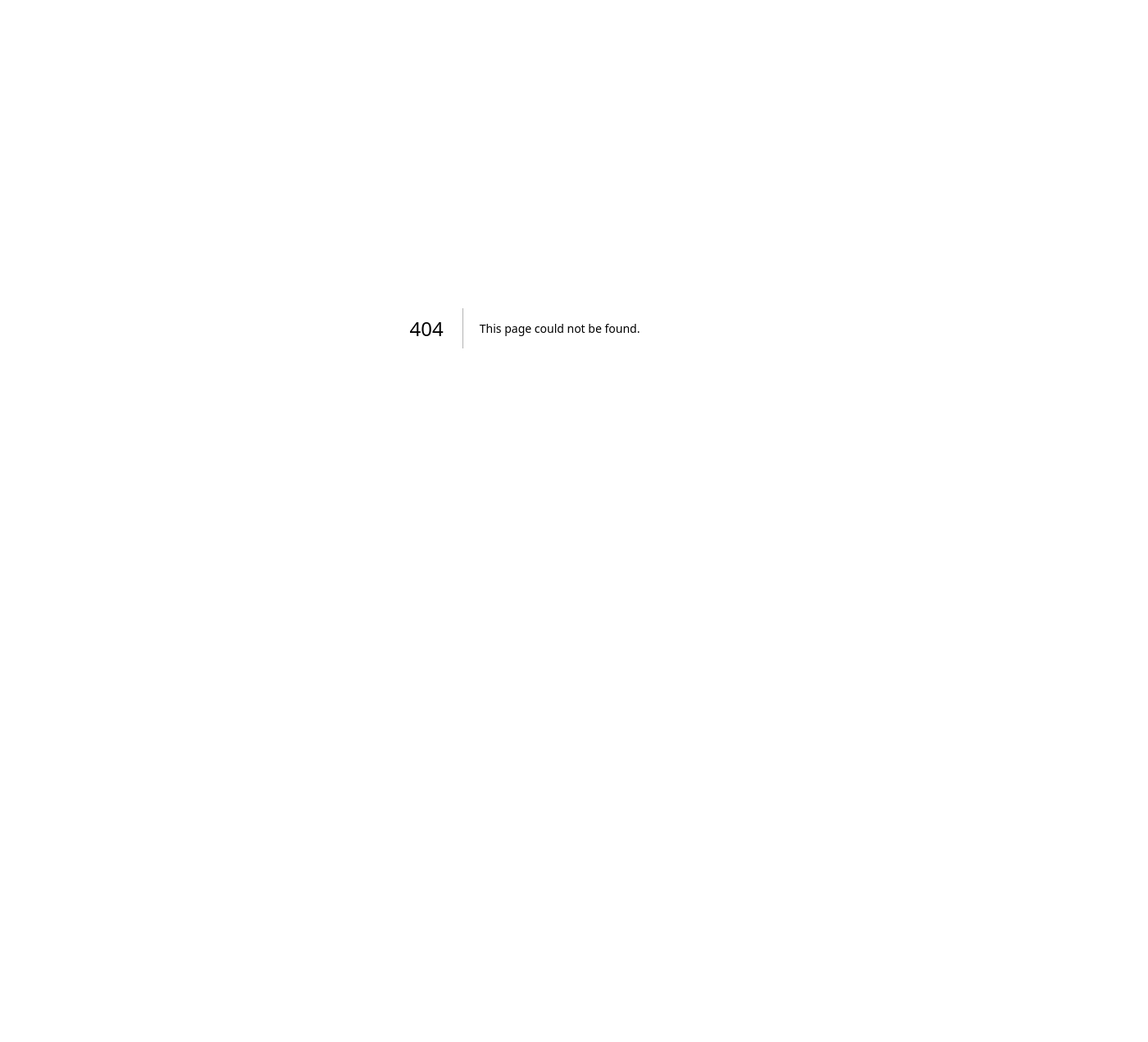
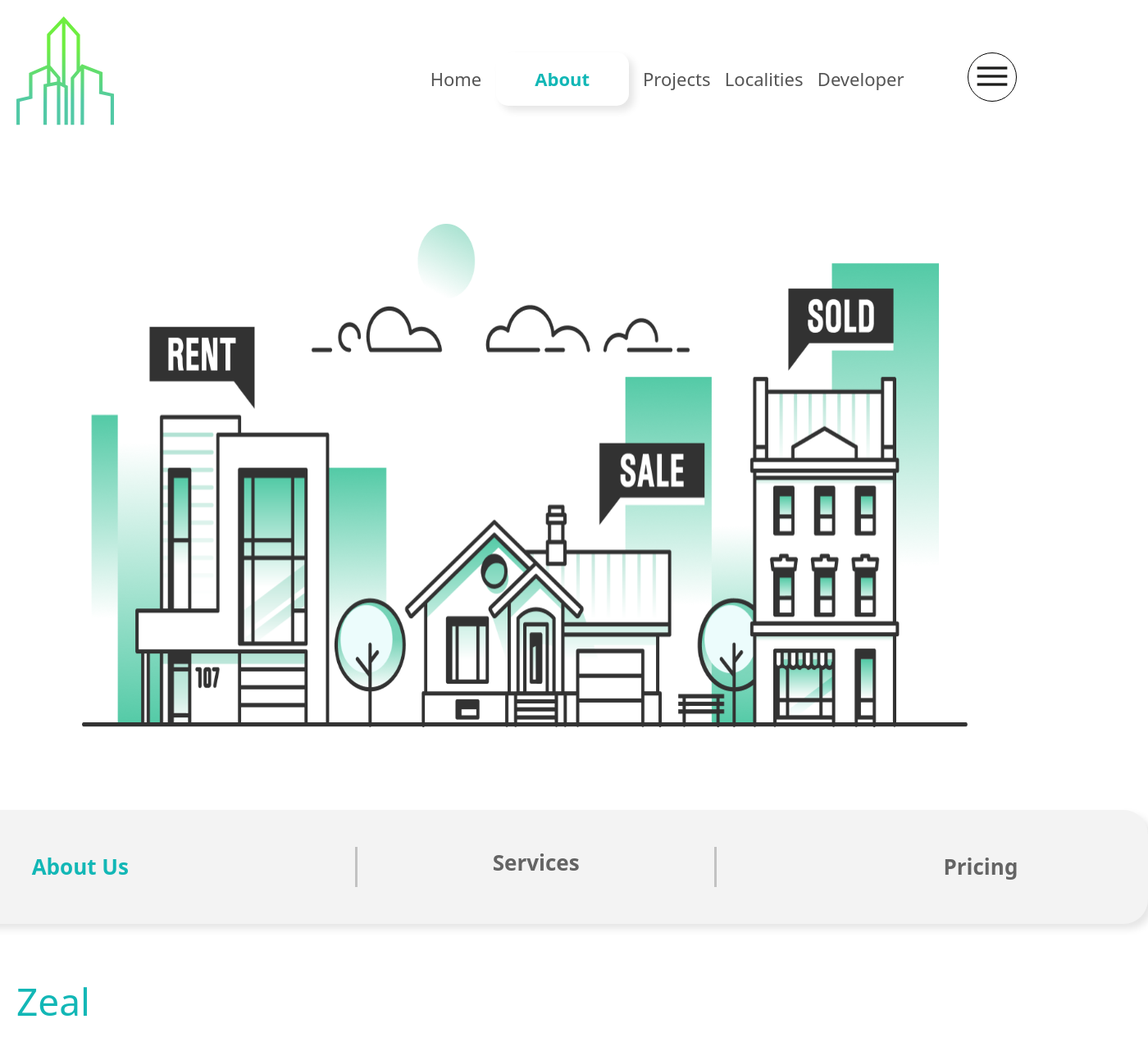
Before and after one commit to PAMMY100/restaurant, a Next.js app: page /about in a window 1280 px wide. Before the commit this address had no page. Shown: the top 1271 px of the page at 82% size, 1400 px wide, since content can reach past the window. Before the commit the page ends 800 px from the top, so only its background shows below. Built offline with nearby package versions, Linux system fonts and the light colour scheme.

Commit message:
about page 50% ready

```diff
--- a/app/(root)/page.tsx
+++ b/app/(root)/page.tsx
@@ -13,7 +13,7 @@ import React from 'react'
 
 const Home = () => {
   return (
-    <div className='min-h-screen p-3 space-y-4'>
+    <div className='min-h-screen p-3'>
         <Hero />
         <Companies />
         <Filter />
--- /dev/null
+++ b/app/about/page.tsx
@@ -0,0 +1,19 @@
+import AboutHero from '@/components/about/AboutHero'
+import Zeal from '@/components/about/Zeal'
+import ZealObjective from '@/components/about/ZealObjective'
+import Header from '@/components/Header'
+import React from 'react'
+
+const page = () => {
+
+  return (
+    <div>
+      <Header />
+      <AboutHero />
+      <Zeal />
+      <ZealObjective />
+    </div>
+  )
+}
+
+export default page
--- a/components/Filter.tsx
+++ b/components/Filter.tsx
@@ -4,7 +4,7 @@ import { Check } from "lucide-react";
 import { plus, minus, arrLeft, arrRight, search, checker } from "@/public/assets/Icon";
 import Image from "next/image";
 
-const types: string[] = ["Affordable", "Medium", "Luxury", "expensive"]
+const types: string[] = ["Affordable", "Medium", "Luxury", "Expensive"]
 const bedType: number[] = [1, 2, 3, 4]
 
 function Filter() {
@@ -36,9 +36,9 @@ function Filter() {
           <div className="flex gap-2 items-center">
             <span>Bedrooms</span>
             <div className="flex justify-between items-center w-[273.99px] h-[82.88px] rounded-[42.5px] bg-[#F9F9F9] shadow-inner">
-              <div className="w-[76.05px] h-[76.05px] rounded-[166px] bg-[#F3F3F3] flex justify-center items-center" onClick={bedTypePrev}><Image src={minus} alt="minus icon"/></div>
+              <div className="w-[76.05px] h-[76.05px] rounded-[166px] bg-[#F3F3F3] flex justify-center items-center cursor-pointer" onClick={bedTypePrev}><Image src={minus} alt="minus icon"/></div>
               <span>{bedType[bedCurrent]}</span>
-              <div className="w-[76.05px] h-[76.05px] rounded-[166px] bg-[#F3F3F3] flex justify-center items-center" onClick={bedTypeNext}><Image src={plus} alt="plus icon"/></div>
+              <div className="w-[76.05px] h-[76.05px] rounded-[166px] bg-[#F3F3F3] flex justify-center items-center cursor-pointer" onClick={bedTypeNext}><Image src={plus} alt="plus icon"/></div>
             </div>
           </div>
         </div>
@@ -48,7 +48,7 @@ function Filter() {
             <div className="w-[361.74px] h-[82.88px] rounded-[42.5px] bg-[#F9F9F9] flex justify-between items-center shadow-inner">
               <div className="w-[76.05px] h-[76.05px] rounded-[166px] bg-[#F3F3F3] flex justify-center items-center cursor-pointer" onClick={handlePrev}><Image src={arrLeft} alt="arrow left Icon"/></div>
               <span>{types[current]}</span>
-              <div className="w-[76.05px] h-[76.05px] rounded-[166px] bg-[#F3F3F3] flex justify-center items-center cursor" onClick={handleNext}><Image src={arrRight} alt="arrow right Icon"/></div>
+              <div className="w-[76.05px] h-[76.05px] rounded-[166px] bg-[#F3F3F3] flex justify-center items-center cursor-pointer" onClick={handleNext}><Image src={arrRight} alt="arrow right Icon"/></div>
             </div>
             <div className="flex gap-3 items-center">
               <span>Ready to Move</span>
--- /dev/null
+++ b/components/Header.tsx
@@ -0,0 +1,20 @@
+import Image from 'next/image'
+import React from 'react';
+import { logo } from '@/public/assets/Icon';
+import Navbar from './Navbar';
+
+const Header = () => {
+
+  return (
+    <div className='flex justify-between items-center p-5'>
+      <div>
+        <Image src={logo} alt='logo'/>
+      </div>
+      <div className='w-[60%]'>
+        <Navbar />
+      </div>
+    </div>
+  )
+}
+
+export default Header
--- a/components/Navbar.tsx
+++ b/components/Navbar.tsx
@@ -25,6 +25,9 @@ const Navbar = () => {
           <li className={pathName === '/' || active === true ? `w-[162px] p-4 h-[65px] rounded-[15px] text-center shadow-[6px_6px_10px_rgba(0,0,0,0.1),_-6px_-6px_10px_rgba(255,255,255,0.7)] bg-[#F9F9F9]hover:bg[#F9F9F9] hover:inset-ring-1 cursor-pointer font-bold text-[#12B7B6] transition-all ease-in duration-75` : 'hover:text-[#12B7B6] hover:font-bold text-[#545454]'} onClick={handleRefresh}>
             <Link href='/'>Home</Link>
           </li>
+          <li className={pathName === '/about' || active === true ? `w-[162px] p-4 h-[65px] rounded-[15px] text-center shadow-[6px_6px_10px_rgba(0,0,0,0.1),_-6px_-6px_10px_rgba(255,255,255,0.7)] bg-[#F9F9F9]hover:bg[#F9F9F9] hover:inset-ring-1 cursor-pointer font-bold text-[#12B7B6] transition-all ease-in duration-75` : 'hover:text-[#12B7B6] hover:font-bold text-[#545454]'} onClick={handleRefresh}>
+            <Link href='/about'>About</Link>
+          </li>
           <li className={pathName === '/projects' || active === true ? `w-[162px] p-4 h-[65px] rounded-[15px] text-center shadow-[6px_6px_10px_rgba(0,0,0,0.1),_-6px_-6px_10px_rgba(255,255,255,0.7)] bg-[#F9F9F9]hover:bg[#F9F9F9] hover:inset-ring-1 cursor-pointer font-bold text-[#12B7B6] transition-all ease-in duration-75` : 'hover:text-[#12B7B6] hover:font-bold text-[#545454]'}>
             <Link href='/projects'>Projects</Link>
           </li>
--- /dev/null
+++ b/components/about/AboutHero.tsx
@@ -0,0 +1,35 @@
+import { abtHero } from "@/public/assets/Icon"
+import Image from "next/image"
+
+const AboutHero = () => {
+
+  return (
+    <div className="flex flex-col items-center">
+      <div className="p-25">
+        <Image src={abtHero} alt="about image" className="w-[1212.78px] h-[615px]"/>
+      </div>
+      <div className="w-[1519px] h-[139px] flex justify-around items-center p-5 bg-[#F3F3F3] shadow-[6px_6px_10px_rgba(0,0,0,0.1),_-6px_-6px_10px_rgba(255,255,255,0.7)] text-[26px] font-bold rounded-[30px] text-[#646464]">
+        <div>
+          <p className="text-[#12B7B6]">About Us </p>
+        </div>
+        <div>
+          <p className="border-[#C2C2C2] border-r-3 border-l-3 w-[441px] h-[49px] text-center">Services</p>
+        </div>
+        <div>
+          <p>Pricing</p>
+        </div>
+      </div>
+      <div className="text-[#434343] text-[46px] space-y-7 p-5 mt-10">
+        <div>
+          <h2 className="text-[#12B7B6]">Zeal</h2>
+          <p>/zi:l/</p>
+        </div>
+        <p className="text-[#12B7B6]">noun</p>
+        <p>Great energy or enthusiasm in pursuit of a cause or an objective.
+        </p>
+      </div>
+    </div>
+  )
+}
+
+export default AboutHero
--- /dev/null
+++ b/components/about/Zeal.tsx
@@ -0,0 +1,38 @@
+import { ethics, innovation, collaboration, quality, sustainibility } from "@/public/assets/Icon"
+import { div } from "framer-motion/client";
+import Image from "next/image";
+
+type AttElement = {
+  title: string;
+  img: string;
+}
+
+const att: AttElement[] = [
+  { title: "Ethics", img: ethics },
+  { title: "Innovation", img: innovation },
+  {title: "Collaboration", img: collaboration},
+  {title: "Quality & Comfort", img: quality},
+  {title: "Sustainibility", img: sustainibility}
+]
+
+const Zeal = () => {
+
+  return (
+    <div className="bg-[#313131] text-white h-[578px] mt-10 p-14 mb-10">
+      <div className="mb-14">
+        <h1 className="text-[56px] mb-10">What does Zeal stand for</h1>
+        <p className="text-[24px]">Lorem ipsum dolor sit amet consectetur adipisicing elit. officiis atque expedita.</p>
+      </div>
+      <div className="flex justify-around items-center space-x-9 mt-36">
+        {att.map((el, i) => (
+          <div key={i} className="flex flex-col justify-center items-center gap-5">
+            <Image src={el.img} alt={el.title}/>
+            <p>{el.title}</p>
+          </div>
+        ))}
+      </div>
+    </div>
+  )
+}
+
+export default Zeal
--- /dev/null
+++ b/components/about/ZealObjective.tsx
@@ -0,0 +1,47 @@
+import { vision, mission, goal } from "@/public/assets/Icon"
+import Image from "next/image";
+
+type ObjElement = {
+  title: string;
+  img: string;
+  content: string;
+}
+
+const objective: ObjElement[] = [
+  {
+    title: "Vision",
+    img: vision,
+    content: '“To redefine real estate buying experience at the tip of your fingers by providing consumer focus web platform.”'
+  },
+  {
+    title: "Mission",
+    img: mission,
+    content: '"To collaborate with skilled professionals from multiple verticals of the Indian real estate sector providing home buyers a convenient & anchored experience.”'
+  },
+  {
+    title: "Goal",
+    img: goal,
+    content: '“ Establish ourselves as a reliable medium between the demand side and the supply side of the real estate industry ” one-stop'
+  }
+]
+
+const ZealObjective = () => {
+
+  return (
+    <div className="flex justify-around gap-10 items-center p-20">
+        {
+          objective.map((el) => (
+            <div key={el.title} className="w-[446px] h-[626px] rounded-[43px] bg-[#F3F3F3] flex flex-col p-5 gap-7 justify-center items-center shadow-xl">
+              <div className="w-[264px] h-[264px] rounded-[166px] bg-[#EDEDED] shadow-inner outline-none flex justify-center items-center">
+                <Image src={el.img} alt={el.title} />
+              </div>
+              <h1 className="text-[56px] text-[#1F1F1F]">{el.title}</h1>
+              <p className="text-[20px] font-semibold text-[#434343] text-center">{el.content}</p>
+            </div>
+          ))
+        }
+    </div>
+  )
+}
+
+export default ZealObjective
```
Also changed, not shown: public/assets/Icon.tsx (+22 -2 lines).
